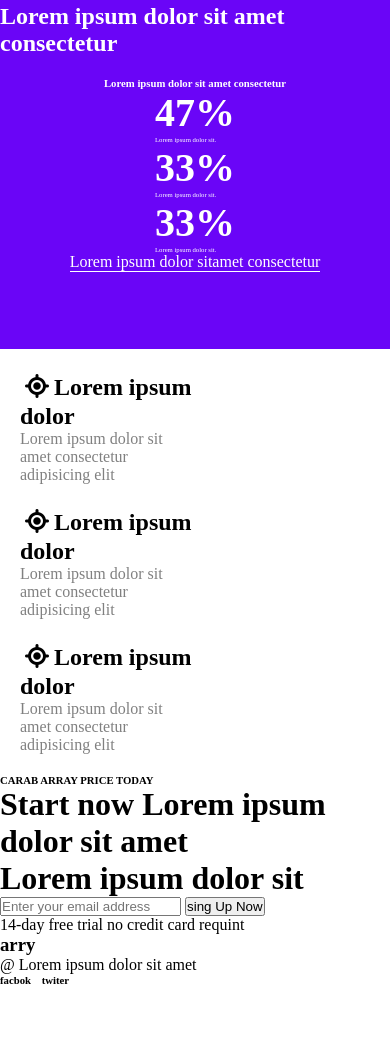
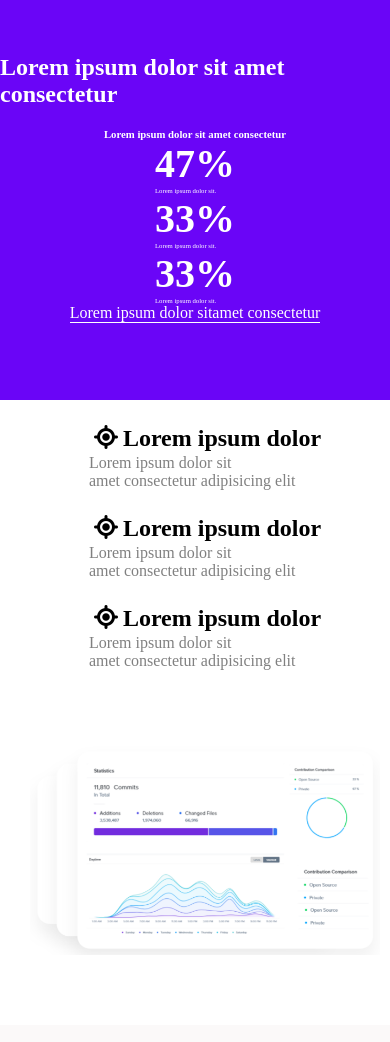
Before and after one commit to mehdinanah/arrya, a plain HTML site: page index.html in a window 390 px wide. Shown: the part 2140-3182 px from the top of the page. Before the commit the page ends 3126 px from the top, so only its background shows below. Drawn offline with Linux system fonts and the light colour scheme.

Commit message:
goo part finish

```diff
--- a/index.html
+++ b/index.html
@@ -168,9 +168,9 @@
                     <h2> <i class="fa-solid fa-location-crosshairs"></i>Lorem ipsum dolor </h2>
                     <P>Lorem ipsum dolor sit <br> amet consectetur adipisicing elit</P>
                 </div>
-            </div>
-            <div class="img">
-                <img src="./public/image/th.jpg" alt="" width="350px">
+                <div class="sora">
+                    <img src="./public/image/image-section5.png" alt="" width="350px">
+                </div>
             </div>
         </div>
         <div class="fotre">
--- a/public/css/app.css
+++ b/public/css/app.css
@@ -164,13 +164,13 @@ color: white;
     }
     .tch{
         display: flex;
-        justify-content: center;
-        align-items: center;
+        justify-content: center; */
+         align-items: center;
         flex-direction: column;
         gap: 20px;
         padding: 20px;
     }
-    .img{
+    .sora{
         padding: 50px;
     }
     .tch i{
@@ -180,6 +180,64 @@ color: white;
     color: gray;
     font-weight: normal;
     }
+    .fotre{
+        background-color: rgb(251, 249, 249);
+        padding: 20px;
+        display: flex;
+        justify-content: center;
+        align-items: center;
+        flex-direction: column;
+    }
+    .w{
+        display: flex;
+        justify-content: center;
+        align-items: center;
+        flex-direction: column;
+
+
+    }
+    .w h6{
+color: grey;
+    }
+    .w h1{
+font-size: 19px;
+text-align: center;
+    }
+    .x{
+        display: flex;
+        justify-content: center;
+        align-items: center;
+        flex-direction: column;
+        padding: 20px;
+        gap: 10px;
+    }
+    input{
+        width: 100%;
+        height: 30px;
+    }
+    button{
+        background-color: rgb(75, 0, 128);
+        width: 100%;
+        height: 30px;
+        border: none;
+    }
+    .x p{
+color: grey;
+display: flex;
+justify-content: center;
+text-align: center;
+    }
+    .q{
+        display: flex;
+        justify-content: space-between;
+        align-items: center;
+        gap: 450px;
+        color: grey;
+    }
+    .q h3{
+color: blueviolet;
+    }
+
     @media (max-width: 425px){
      .B{
 
@@ -190,8 +248,11 @@ color: white;
             padding: 0px;
 
         }
+
+
+
         .B h1{
-font-size: 40px;
+        font-size: 40px;
         }
 
         .tch{
@@ -199,6 +260,38 @@ font-size: 40px;
             display: flex;
             align-items: center;
             justify-content: center;
+            padding-left: 40px;
+
+
+        }
+        .fotre{
+            display: flex;
+            justify-content: center;
+            align-items: center;
+            flex-direction: column;
+
+        }
+        .q{
+            display: none;
+        }
+        .parent{
+            display: flex;
+            align-items: center;
+            justify-content: center;
+
+
+
+
+
+        }
+        .parentsec{
+
+        }
+        .sora{
+            display: flex;
+            justify-content: center;
+            align-items: center;
+            width: 10px;
 
 
         }
```
